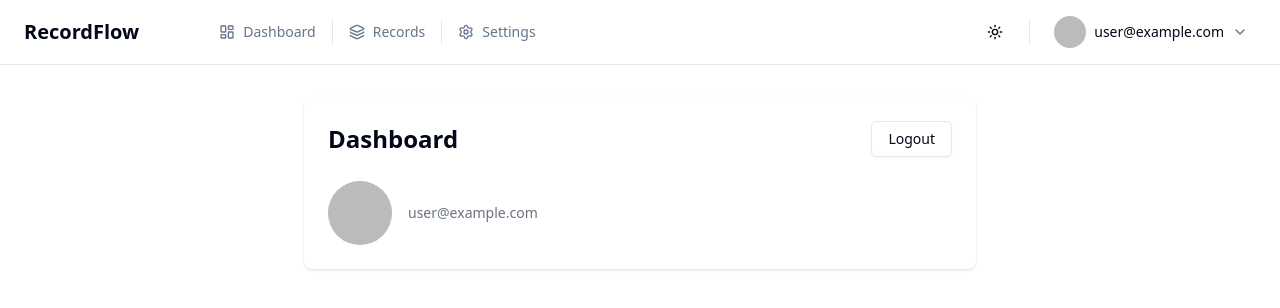
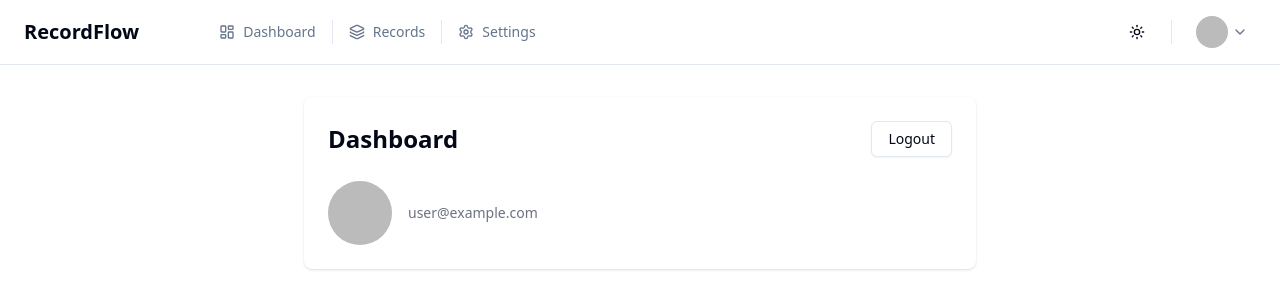
Before and after one commit to rjml1128/RecordFlow, a Vue app: page /dashboard in a window 1280 px wide. Shown: the top 308 px of the page. Built offline with nearby package versions, Linux system fonts and the light colour scheme; no server answers; the database is empty; sample sign-in values are in the browser's storage.

Commit message:
Update DesktopHeader.vue

```diff
--- a/src/components/layout/header/DesktopHeader.vue
+++ b/src/components/layout/header/DesktopHeader.vue
@@ -41,7 +41,7 @@
         <Separator orientation="vertical" class="h-6" />
         <DropdownMenu>
           <DropdownMenuTrigger :as-child="true">
-            <Button variant="ghost" class="flex items-center gap-2 px-2">
+            <Button variant="ghost" class="flex items-center gap-1 px-2">
               <Avatar class="h-8 w-8">
                 <AvatarImage
                   v-if="authStore.user?.photoURL"
@@ -52,7 +52,6 @@
                   {{ authStore.userInitials }}
                 </AvatarFallback>
               </Avatar>
-              <span class="text-sm">{{ authStore.userFullName || authStore.user?.email }}</span>
               <ChevronDown class="h-4 w-4 text-muted-foreground" />
             </Button>
           </DropdownMenuTrigger>
```
